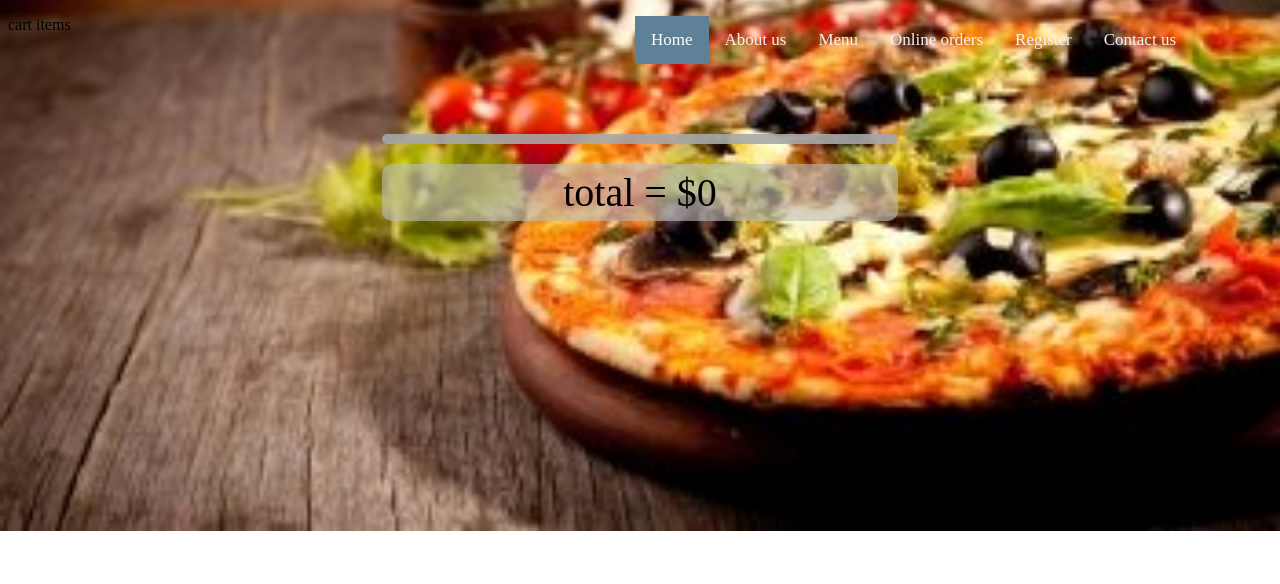
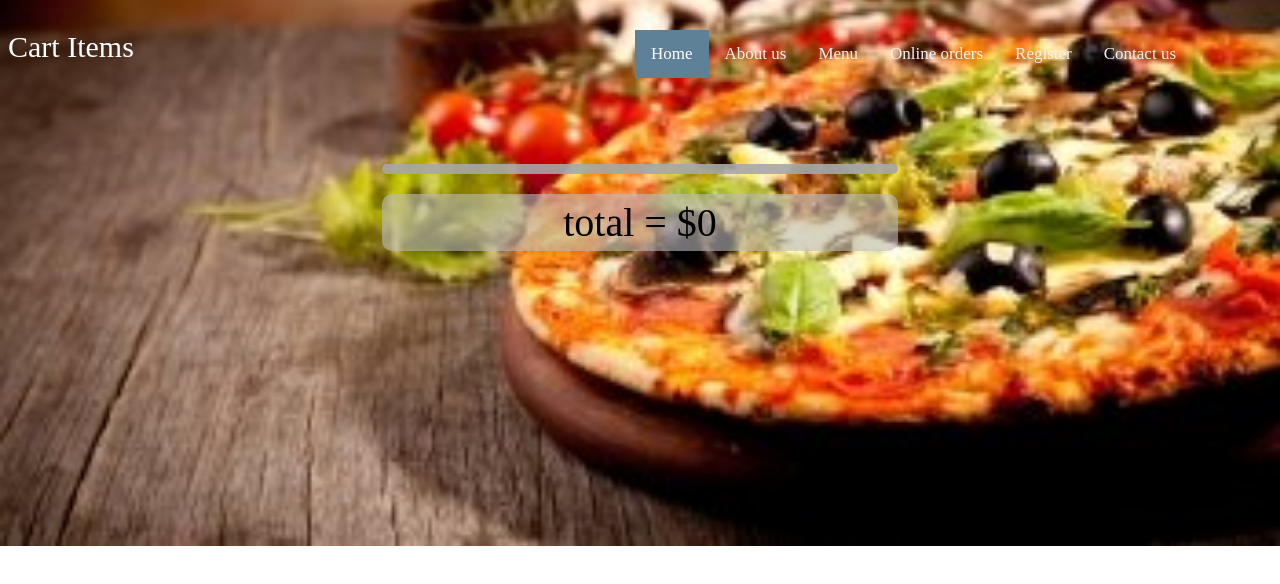
Before and after one commit to Mr-Sushant/pizza, a plain HTML site: page cart.html in a window 1280 px wide. Drawn offline with Linux system fonts and the light colour scheme.

Commit message:
made changes on heading section

```diff
--- a/cart.html
+++ b/cart.html
@@ -47,6 +47,11 @@
       #cart-section{
         display: block;
         color: black;
+
+      }
+      #headin{
+        color: white;
+        font-size: 30px;
 
       }
 
@@ -105,7 +110,7 @@
       </div>
     </header>
     <div id="cart-section">
-      <p>cart items</p>
+      <p id="headin">Cart Items</p>
       <div id="cart"></div>
     </div>
     <div>
```
